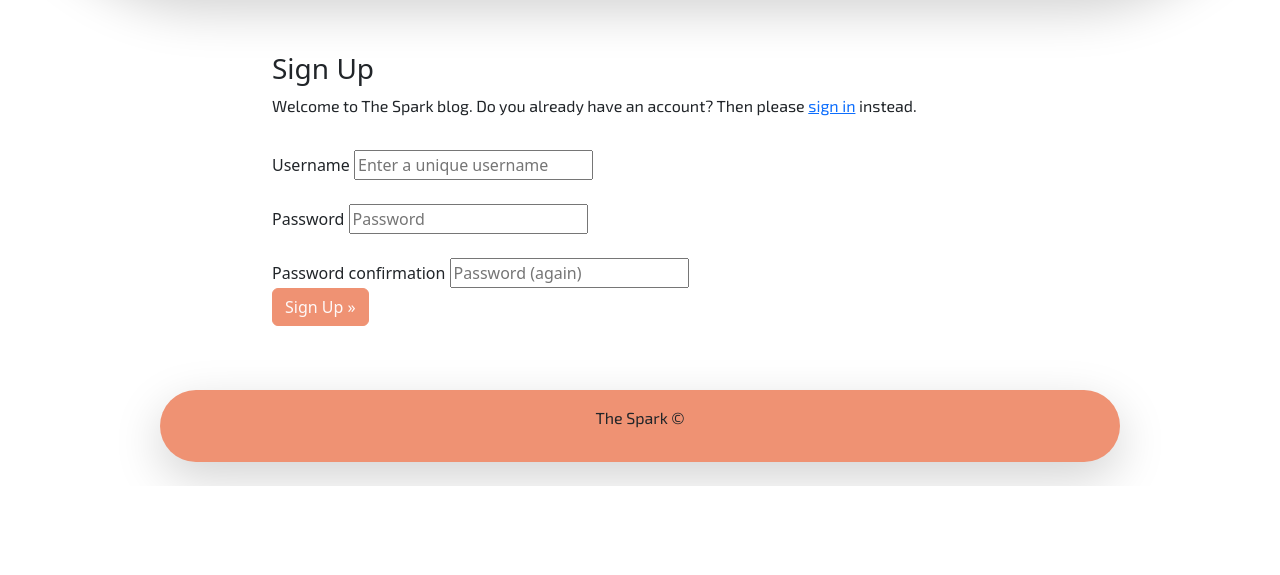
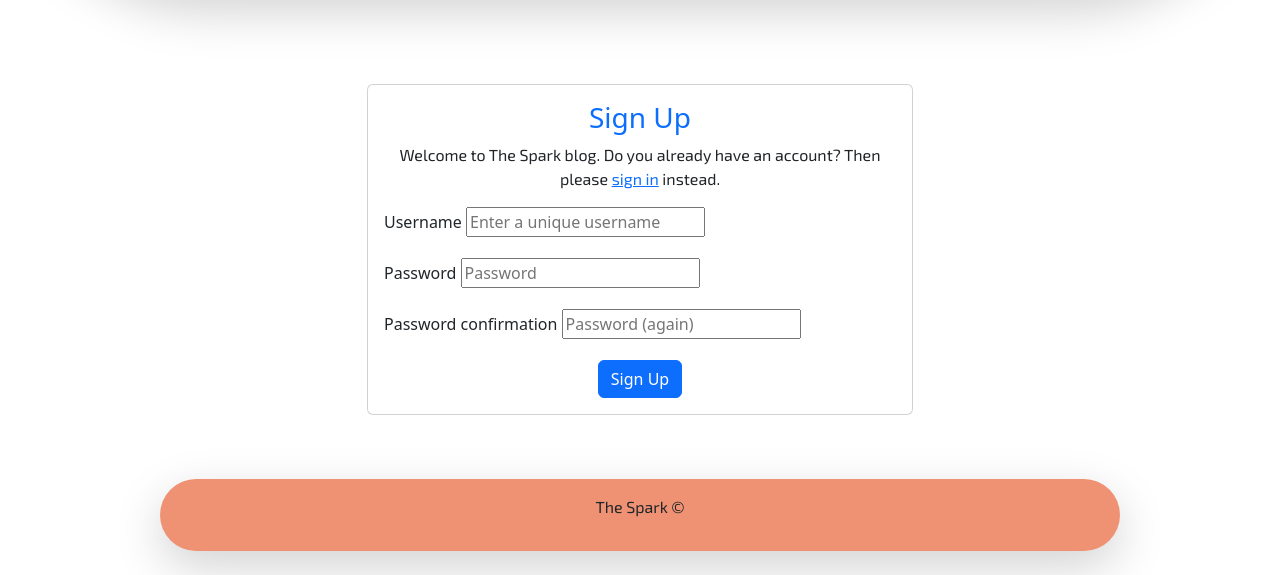
Before and after one commit to Stayin-blick/The-Spark, a Django app: template templates/account/signup.html in a window 1280 px wide. Shown: the part 420-995 px from the top of the page. Before the commit the page ends 906 px from the top, so only its background shows below. Run offline with Django 3.2, Linux system fonts and the light colour scheme; the template is opened without the code that fills it: values that come from a table or form of the project are taken from there, others are empty; parts of the project's set-up code (start-up, migrations or seed data) failed here and were passed over.

Commit message:
correcting stye sheet issues

```diff
--- a/templates/account/signup.html
+++ b/templates/account/signup.html
@@ -3,44 +3,49 @@
 
 {% block head_title %}{% trans "Signup" %}{% endblock %}
 
+{% block extra_head %}
+{% endblock %}
+
 {% block content %}
-<div class="container">
+<div class="container mt-5">
     <div class="row">
-        <div class="col-md-8 mt-3 offset-md-2">
-            <h3>{% trans "Sign Up" %}</h3>
+        <div class="col-md-6 offset-md-3">
+            <div class="card">
+                <div class="card-body">
+                    <h3 class="card-title text-center text-primary">{% trans "Sign Up" %}</h3>
 
-            <p>{% blocktrans %}Welcome to The Spark blog. Do you already have an account? Then please <a
+                    <p class="text-center">{% blocktrans %}Welcome to The Spark blog. Do you already have an account? Then please <a
                         class="link" href="{{ login_url }}">sign in</a> instead.{% endblocktrans %}</p>
-        </div>
-    </div>
-    <div class="row">
-        <div class="col-md-8 mt-3 offset-md-2">
+
                     <form class="signup" id="signup_form" method="post" action="{% url 'account_signup' %}">
                         {% csrf_token %}
 
-                <!-- username field -->
-                <div class="form-group">
-                    <label for="{{ form.username.id_for_label }}">Username</label>
+                        <!-- Username field -->
+                        <div class="mb-3">
+                            <label for="{{ form.username.id_for_label }}" class="form-label">Username</label>
                             {{ form.username }}
                         </div>
-                <br>
+
                         <!-- Password and password confirmation fields -->
-                <div class="form-group">
-                    <label for="{{ form.password1.id_for_label }}">Password</label>
+                        <div class="mb-3">
+                            <label for="{{ form.password1.id_for_label }}" class="form-label">Password</label>
                             {{ form.password1 }}
                         </div>
-                <br>
-                <div class="form-group">
-                    <label for="{{ form.password2.id_for_label }}">Password confirmation</label>
+
+                        <div class="mb-3">
+                            <label for="{{ form.password2.id_for_label }}" class="form-label">Password confirmation</label>
                             {{ form.password2 }}
                         </div>
 
                         {% if redirect_field_value %}
                         <input type="hidden" name="{{ redirect_field_name }}" value="{{ redirect_field_value }}" />
                         {% endif %}
-                <button class="btn main-btn right" type="submit">{% trans "Sign Up" %} &raquo;</button>
+
+                        <button class="btn btn-primary d-block mx-auto" type="submit">{% trans "Sign Up" %}</button>
                     </form>
                 </div>
             </div>
         </div>
+    </div>
+</div>
 {% endblock %}
--- a/templates/base.html
+++ b/templates/base.html
@@ -18,7 +18,7 @@
     <script src="https://cdn.jsdelivr.net/npm/bootstrap@5.3.0-alpha3/dist/js/bootstrap.bundle.min.js"
         integrity="sha384-ENjdO4Dr2bkBIFxQpeoTz1HIcje39Wm4jDKdf19U8gI4ddQ3GYNS7NTKfAdVQSZe"
         crossorigin="anonymous"></script>
-    <link rel="stylesheet" href="{% static 'blog/css/style.css' %}">
+    <link rel="stylesheet" href="{% static 'css/style.css' %}">
     <link rel="icon" href="{% static 'media/favicon.ico' %}" type="image/x-icon">
 </head>
 
```
Also changed, not shown: static/blog/images/default_user .png (deleted), static/css/style.css (renamed from static/blog/css/style.css). Lines whose indentation alone changed are shown as unchanged.
